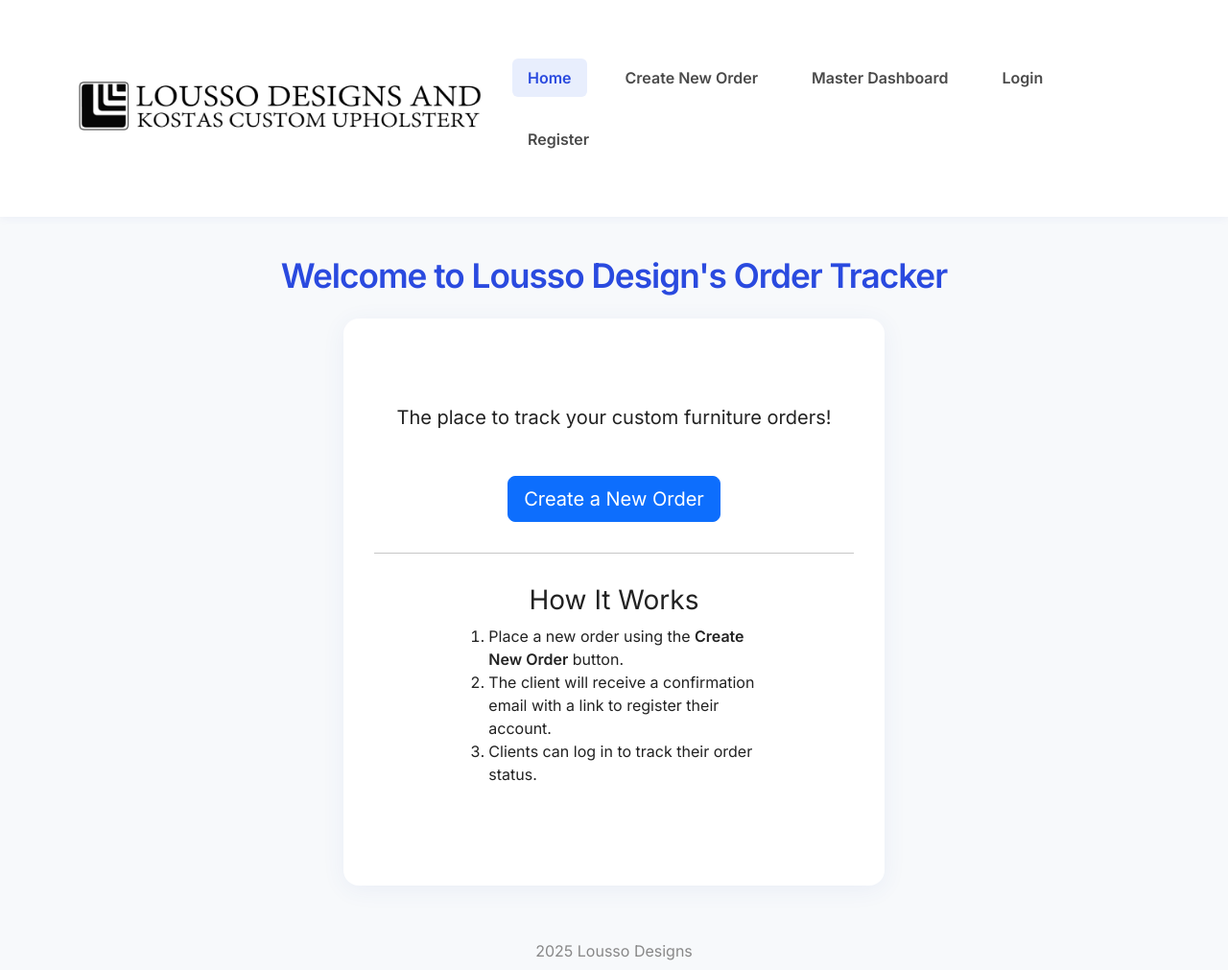
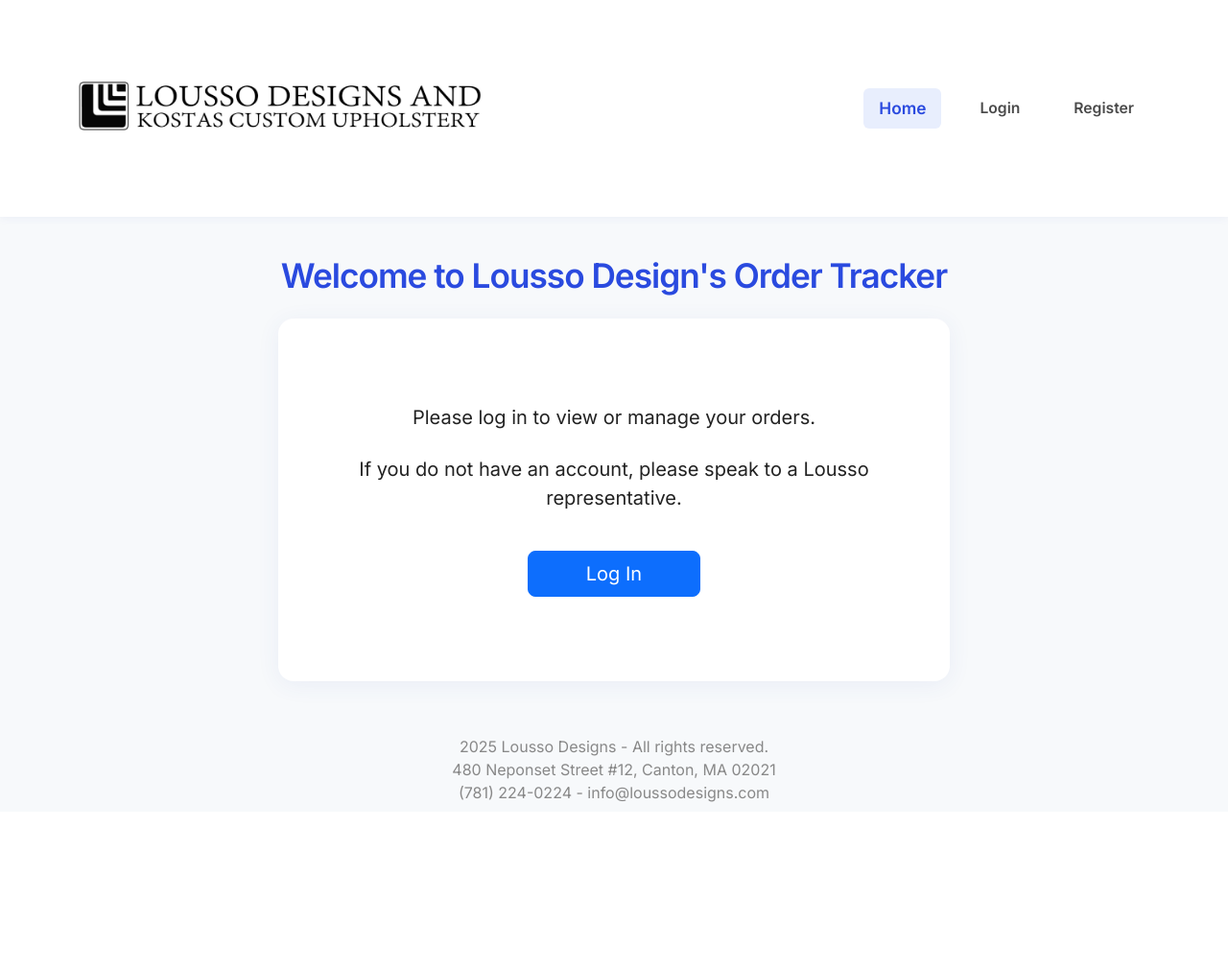
Before and after one commit to resendest/OPTS_Furniture_Upholstery, a Flask app: page / in a window 1280 px wide. Shown: the whole page at 96% size. After the commit the page ends 836 px from the top, so only its background shows below. Run offline with Flask 2, Linux system fonts and the light colour scheme.

Commit message:
formatting

```diff
--- a/app.py
+++ b/app.py
@@ -34,6 +34,12 @@ app.register_blueprint(shop_bp)
 
 @app.route("/", methods=["GET"])
 def home():
+    if session.get("customer_id"):
+        # Redirect staff to portal, others to client dashboard
+        if session.get("is_staff"):
+            return redirect(url_for("portal"))
+        else:
+            return redirect(url_for("client_dashboard"))
     return render_template("home.html", current_year=datetime.now().year)
 
 @app.route("/create_order", methods=["GET", "POST"])
@@ -397,12 +403,31 @@ def add_staff():
         name = request.form["name"]
         email = request.form["email"]
         password = request.form["password"]
+        confirm_password = request.form["confirm_password"]
+
+        if password != confirm_password:
+            flash("Passwords do not match.", "danger")
+            return render_template("add_staff.html")
+
         password_hash = generate_password_hash(password)
         # Insert new staff user
         execute(
             "INSERT INTO customers (name, email, password_hash, is_staff) VALUES (%s, %s, %s, TRUE)",
             (name, email, password_hash)
         )
+
+        # Send welcome email to staff
+        from backend.email_utils import mail, Message
+        msg = Message(
+            subject="Your Staff Account Has Been Created",
+            recipients=[email],
+            body=f"Hello {name},\n\nYour staff account for Lousso Designs has been created.\nYou can now log in at {app.config['BASE_URL']}/login\n\nIf you did not request this, please contact your administrator."
+        )
+        try:
+            mail.send(msg)
+        except Exception as e:
+            flash(f"Staff user added, but failed to send email: {e}", "warning")
+
         flash("Staff user added!", "success")
         return redirect(url_for("portal"))
     return render_template("add_staff.html")
--- a/templates/base.html
+++ b/templates/base.html
@@ -115,21 +115,34 @@
       <a href="{{ url_for('home') }}">
         <img src="{{ url_for('static', filename='images/logo.png') }}" alt="Lousso Designs Logo" class="logo"/>
       </a>
-      <div class="nav">
+      <div class="d-flex flex-grow-1 justify-content-end align-items-start">
+        <div class="d-flex flex-column align-items-end ms-auto">
+          <!-- Main nav links (top row, right aligned) -->
+          <div class="d-flex align-items-center flex-wrap justify-content-end" style="gap: 1.5rem; font-size: 1.08rem;">
+            {% if not customer_name %}
               <a class="nav-link{% if request.endpoint == 'home' %} active{% endif %}" href="{{ url_for('home') }}">Home</a>
+              <a class="nav-link{% if request.endpoint == 'login' %} active{% endif %}" href="{{ url_for('login') }}" style="font-size:0.98rem;">Login</a>
+              <a class="nav-link{% if request.endpoint == 'register' %} active{% endif %}" href="{{ url_for('register') }}" style="font-size:0.98rem;">Register</a>
+            {% endif %}
+            {% if session.is_staff %}
               <a class="nav-link{% if request.endpoint == 'create_order_page' %} active{% endif %}" href="{{ url_for('create_order_page') }}">Create New Order</a>
-        <a class="nav-link{% if request.endpoint == 'portal' %} active{% endif %}" href="{{ url_for('portal') }}">Master Dashboard</a>
+            {% endif %}
             {% if customer_name %}
               <a class="nav-link{% if request.endpoint == 'client_dashboard' %} active{% endif %}" href="{{ url_for('client_dashboard') }}">My Orders</a>
-          <span class="nav-link" style="pointer-events:none;opacity:0.8;">Welcome, {{ customer_name }}</span>
-          <a class="nav-link cta" href="{{ url_for('logout') }}">Log Out</a>
-        {% else %}
-          <a class="nav-link{% if request.endpoint == 'login' %} active{% endif %}" href="{{ url_for('login') }}">Login</a>
-          <a class="nav-link{% if request.endpoint == 'register' %} active{% endif %}" href="{{ url_for('register') }}">Register</a>
             {% endif %}
             {% if session.is_staff %}
+              <a class="nav-link{% if request.endpoint == 'portal' %} active{% endif %}" href="{{ url_for('portal') }}">Master Dashboard</a>
               <a class="nav-link" href="{{ url_for('add_staff') }}">Add Staff</a>
             {% endif %}
+          </div>
+          <!-- Auth/user links (bottom row, right aligned) -->
+          {% if customer_name %}
+          <div class="d-flex align-items-center justify-content-end" style="gap: 0.8rem; margin-top: 1.1rem;">
+            <span class="nav-link small" style="pointer-events:none;opacity:0.8; font-size:0.98rem;">Welcome, {{ customer_name }}</span>
+            <a class="nav-link cta" href="{{ url_for('logout') }}" style="font-size:0.98rem;">Log Out</a>
+          </div>
+          {% endif %}
+        </div>
       </div>
     </div>
   </nav>
@@ -146,7 +159,9 @@
 
   <!-- Footer -->
   <footer>
-    {{ current_year if current_year is defined else 2025 }} Lousso Designs
+    {{ current_year if current_year is defined else 2025 }} Lousso Designs - All rights reserved. <br>
+    480 Neponset Street #12, Canton, MA 02021 <br>
+    (781) 224-0224 - info@loussodesigns.com
   </footer>
   <script src="https://cdn.jsdelivr.net/npm/bootstrap@5.3.1/dist/js/bootstrap.bundle.min.js"></script>
 </body>
--- a/templates/client_dashboard.html
+++ b/templates/client_dashboard.html
@@ -1,9 +1,9 @@
 {% extends "base.html" %}
-{% block title %}My Orders — Lousso Designs{% endblock %}
+{% block title %}My Orders{% endblock %}
 
 {% block content %}
 <div class="container py-5">
-  <h1 class="mb-4">My Orders</h1>
+
 
   <div class="row g-4">
     {% if orders %}
--- a/templates/home.html
+++ b/templates/home.html
@@ -3,20 +3,11 @@
 {% block content %}
 <div class="text-center py-5">
   <p class="lead mb-4">
-    The place to track your custom furniture orders!<br>
-    <br>
-    <a href="{{ url_for('create_order_page') }}" class="btn btn-primary btn-lg mt-3">Create a New Order</a>
+    Please log in to view or manage your orders.
   </p>
-  <hr style="margin:2rem 0;">
-  <div class="row justify-content-center">
-    <div class="col-md-8">
-      <h3>How It Works</h3>
-      <ol class="text-start mx-auto" style="max-width: 500px;">
-        <li>Place a new order using the <b>Create New Order</b> button.</li>
-        <li>The client will receive a confirmation email with a link to register their account.</li>
-        <li>Clients can log in to track their order status.</li>
-      </ol>
-    </div>
-  </div>
+  <p class="lead mb-4">
+    If you do not have an account, please speak to a Lousso representative.
+  </p>
+  <a href="{{ url_for('login') }}" class="btn btn-primary btn-lg mt-3" style="min-width:180px;">Log In</a>
 </div>
 {% endblock %}
--- a/templates/master_dashboard.html
+++ b/templates/master_dashboard.html
@@ -1,5 +1,5 @@
 {% extends "base.html" %}
-{% block title %}Master Dashboard — All Orders{% endblock %}
+{% block title %}Master Dashboard{% endblock %}
 {% block content %}
 <h1>All Orders</h1>
 
```
Also changed, not shown: templates/add_staff.html (+6 -1 lines). Lines whose indentation alone changed are shown as unchanged.
